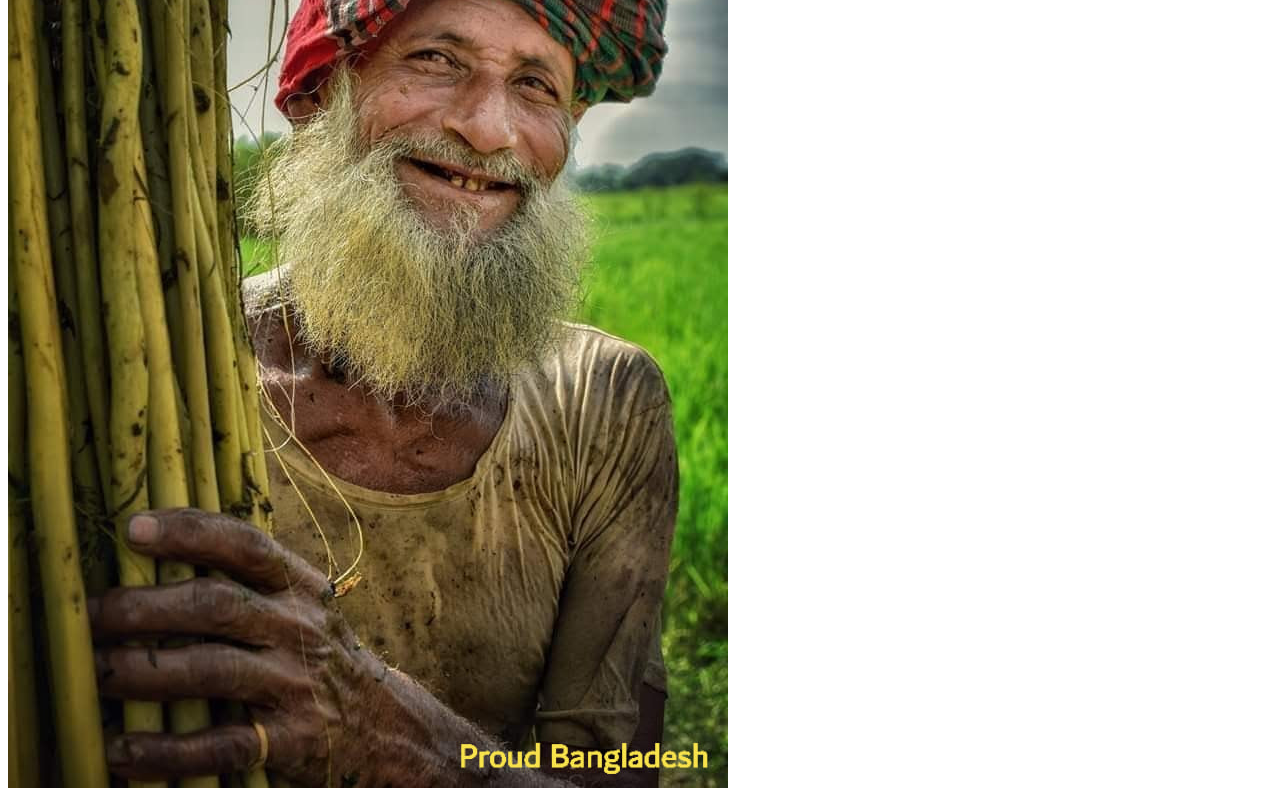
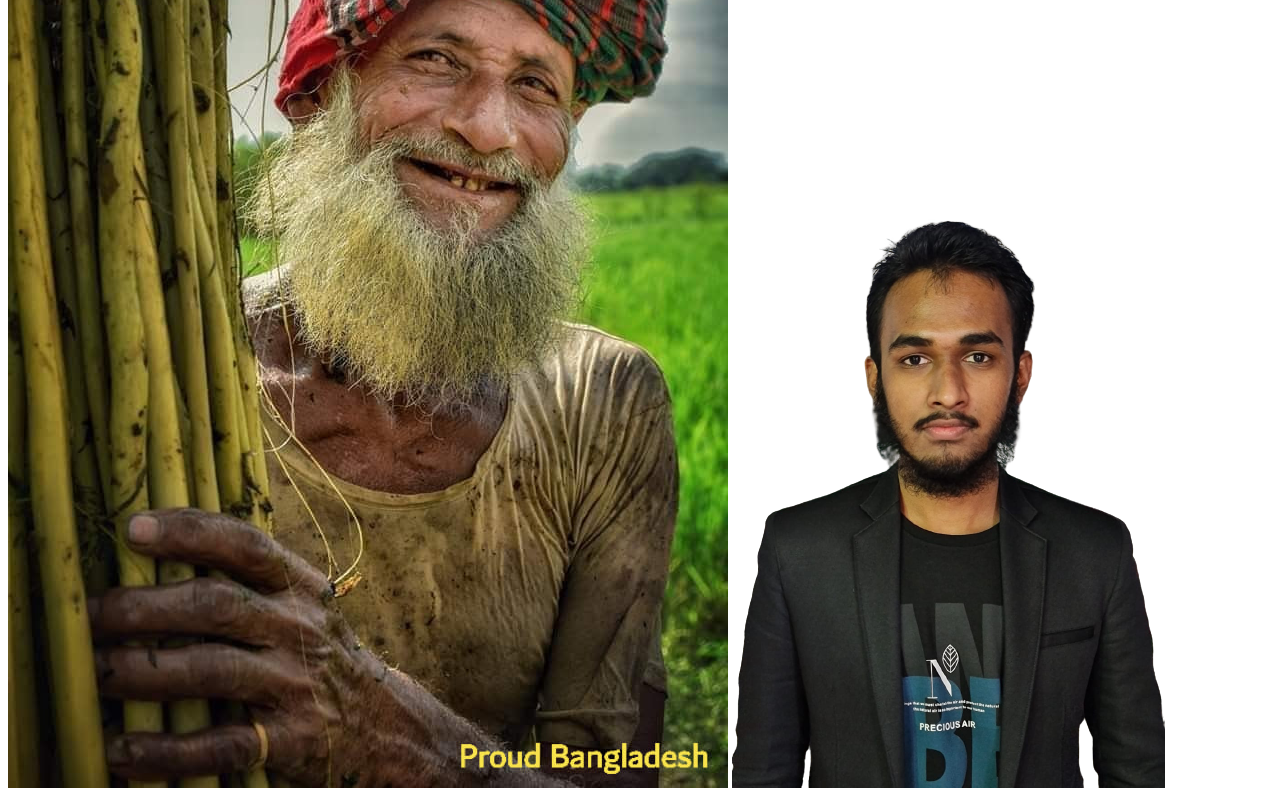
Before and after one commit to SajjadxHossain/my-third-repo, a plain HTML site: page index.html in a window 1280 px wide. Shown: the part 315-1115 px from the top of the page. Drawn offline with Linux system fonts and the light colour scheme.

Commit message:
adding-images

```diff
--- a/index.html
+++ b/index.html
@@ -9,5 +9,6 @@
 <body>
     <h1>This is my third repo</h1>
     <img src="hasi.jpg" alt="">
+    <img src="sajjad.png" alt="">
 </body>
 </html>
```
